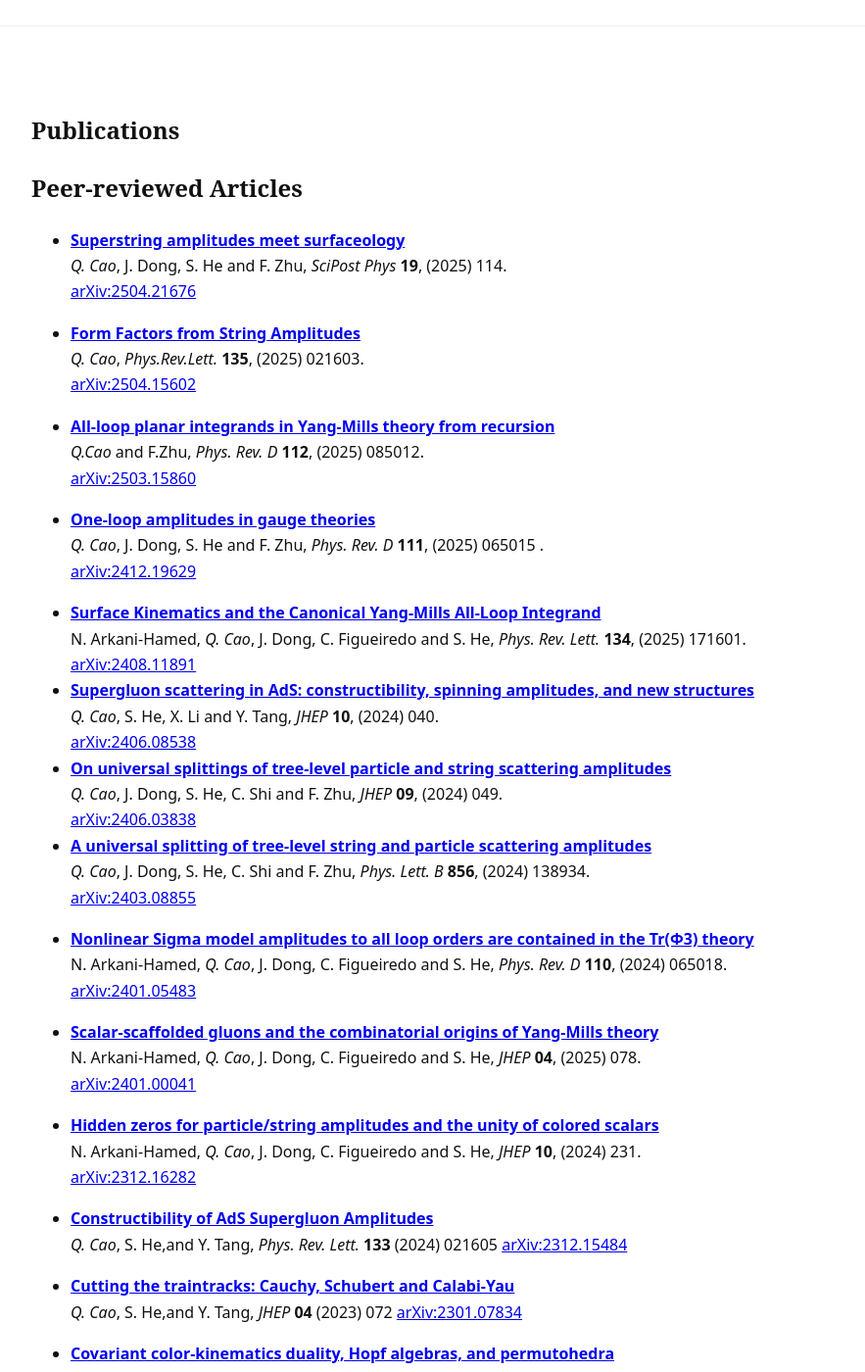
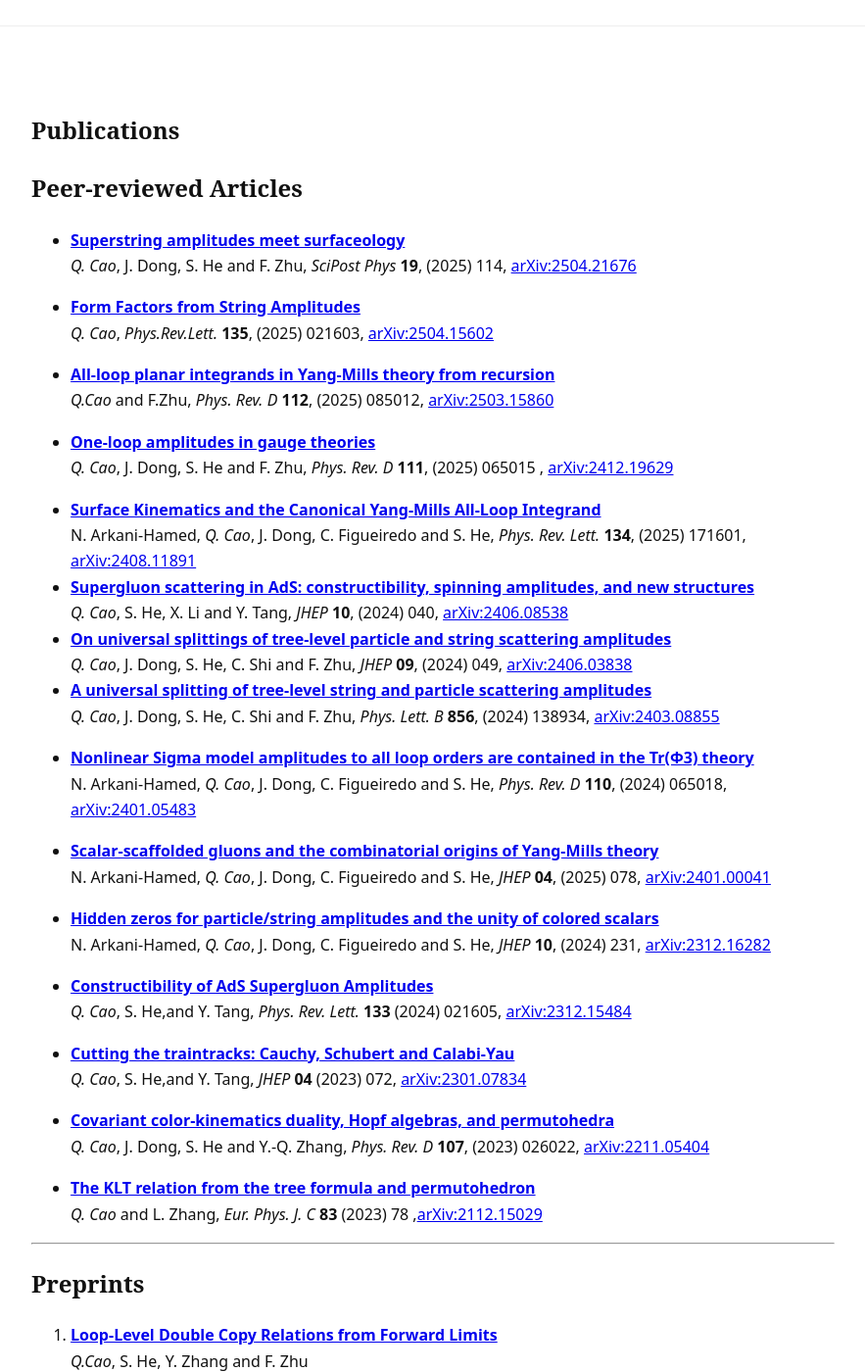
Before and after one commit to QuantumQ1/quantumq1.github.io, a Jekyll site: the page built from publications.md, in a window 1280 px wide and 1400 px high, scrolled down 195 px. Shown: the whole window at 98% size, without its empty margins (198-1081 px from the left). Built offline with Jekyll 4.4.1, drawn with Linux system fonts in a browser that asks for light colours; some of the changed text lies outside the part shown.

Commit message:
Update publications.md

```diff
--- a/publications.md
+++ b/publications.md
@@ -10,88 +10,73 @@ title: Publications
 - **[Superstring amplitudes meet
 surfaceology](https://scipost.org/10.21468/SciPostPhys.19.4.114)**
    *Q. Cao*, J. Dong, S. He and F. Zhu,
-   *SciPost Phys* **19**, (2025) 114.
-   [arXiv:2504.21676](https://arxiv.org/abs/2504.21676)
+   *SciPost Phys* **19**, (2025) 114, [arXiv:2504.21676](https://arxiv.org/abs/2504.21676)
 
 - **[Form Factors from String Amplitudes](https://journals.aps.org/prl/abstract/10.1103/svb5-mhpc)**
    *Q. Cao*,
-   *Phys.Rev.Lett.* **135**, (2025) 021603.
-   [arXiv:2504.15602](https://arxiv.org/abs/2504.15602)
+   *Phys.Rev.Lett.* **135**, (2025) 021603,  [arXiv:2504.15602](https://arxiv.org/abs/2504.15602)
 
 - **[All-loop planar integrands in Yang-Mills theory
 from recursion](https://journals.aps.org/prd/abstract/10.1103/prxt-x26h)**
    *Q.Cao* and F.Zhu,
-   *Phys. Rev. D* **112**, (2025) 085012.
-   [arXiv:2503.15860](https://arxiv.org/abs/2503.15860)
+   *Phys. Rev. D* **112**, (2025) 085012, [arXiv:2503.15860](https://arxiv.org/abs/2503.15860)
 
 - **[One-loop amplitudes in gauge
 theories](https://journals.aps.org/prd/abstract/10.1103/PhysRevD.111.065015)**
    *Q. Cao*, J. Dong, S. He and F. Zhu,
-   *Phys. Rev. D* **111**, (2025) 065015  .
-   [arXiv:2412.19629](https://arxiv.org/abs/2412.19629)
+   *Phys. Rev. D* **111**, (2025) 065015 , [arXiv:2412.19629](https://arxiv.org/abs/2412.19629)
 
 - **[Surface
 Kinematics and the Canonical Yang-Mills All-Loop Integrand](https://journals.aps.org/prl/abstract/10.1103/PhysRevLett.134.171601)**
    N. Arkani-Hamed, *Q. Cao*, J. Dong, C. Figueiredo and S. He,
-   *Phys. Rev. Lett.* **134**, (2025) 171601.
-   [arXiv:2408.11891](https://arxiv.org/abs/2408.11891)
+   *Phys. Rev. Lett.* **134**, (2025) 171601, [arXiv:2408.11891](https://arxiv.org/abs/2408.11891)
 - **[Supergluon scattering in AdS:
 constructibility, spinning amplitudes, and new structures](https://link.springer.com/article/10.1007/JHEP10(2024)040)**
    *Q. Cao*, S. He, X. Li and Y. Tang,
-   *JHEP* **10**, (2024) 040.
-   [arXiv:2406.08538](https://arxiv.org/abs/2406.08538)
+   *JHEP* **10**, (2024) 040, [arXiv:2406.08538](https://arxiv.org/abs/2406.08538)
 - **[On universal splittings of
 tree-level particle and string scattering amplitudes](https://link.springer.com/article/10.1007/JHEP09(2024)049)**
    *Q. Cao*, J. Dong, S. He, C. Shi and F. Zhu,
-   *JHEP* **09**, (2024) 049.
-   [arXiv:2406.03838](https://arxiv.org/abs/2406.03838)
+   *JHEP* **09**, (2024) 049, [arXiv:2406.03838](https://arxiv.org/abs/2406.03838)
 - **[A universal splitting of tree-level
 string and particle scattering amplitudes](https://doi.org/10.1016/j.physletb.2024.138934)**
    *Q. Cao*, J. Dong, S. He, C. Shi and F. Zhu,
-   *Phys. Lett. B* **856**, (2024) 138934.
-   [arXiv:2403.08855](https://arxiv.org/abs/2403.08855)
+   *Phys. Lett. B* **856**, (2024) 138934, [arXiv:2403.08855](https://arxiv.org/abs/2403.08855)
 - **[Nonlinear Sigma model amplitudes to all loop orders are contained in
 the Tr(Φ3) theory](https://journals.aps.org/prd/abstract/10.1103/PhysRevD.110.065018)**
    N. Arkani-Hamed, *Q. Cao*, J. Dong, C. Figueiredo and S. He,
-   *Phys. Rev. D* **110**, (2024) 065018.
-   [arXiv:2401.05483](https://arxiv.org/abs/2401.05483)
+   *Phys. Rev. D* **110**, (2024) 065018, [arXiv:2401.05483](https://arxiv.org/abs/2401.05483)
 
 - **[Scalar-scaffolded gluons and the combinatorial origins of Yang-Mills
 theory](https://link.springer.com/article/10.1007/JHEP04(2025)078)**
    N. Arkani-Hamed, *Q. Cao*, J. Dong, C. Figueiredo and S. He,
-   *JHEP* **04**, (2025) 078.
-   [arXiv:2401.00041](https://arxiv.org/abs/2401.00041)
+   *JHEP* **04**, (2025) 078, [arXiv:2401.00041](https://arxiv.org/abs/2401.00041)
 
 - **[Hidden
 zeros for particle/string amplitudes and the unity of colored scalars](https://link.springer.com/article/10.1007/JHEP10(2024)231)**
    N. Arkani-Hamed, *Q. Cao*, J. Dong, C. Figueiredo and S. He,
-   *JHEP* **10**, (2024) 231.
-   [arXiv:2312.16282](https://arxiv.org/abs/2312.16282)
+   *JHEP* **10**, (2024) 231, [arXiv:2312.16282](https://arxiv.org/abs/2312.16282)
 
 
 - **[Constructibility of AdS Supergluon
 Amplitudes](https://doi.org/10.1103/PhysRevLett.133.021605)**
    *Q. Cao*, S. He,and Y. Tang,
-   *Phys. Rev. Lett.* **133** (2024) 021605
-   [arXiv:2312.15484](https://arxiv.org/abs/2312.15484)
+   *Phys. Rev. Lett.* **133** (2024) 021605, [arXiv:2312.15484](https://arxiv.org/abs/2312.15484)
 
 - **[Cutting the traintracks: Cauchy, Schubert
 and Calabi-Yau](https://link.springer.com/article/10.1007/JHEP04(2023)072)**
    *Q. Cao*, S. He,and Y. Tang,
-   *JHEP* **04** (2023) 072
-   [arXiv:2301.07834](https://arxiv.org/abs/2301.07834)
+   *JHEP* **04** (2023) 072, [arXiv:2301.07834](https://arxiv.org/abs/2301.07834)
 
 - **[Covariant color-kinematics
 duality, Hopf algebras, and permutohedra](https://journals.aps.org/prd/abstract/10.1103/PhysRevD.107.026022)**
    *Q. Cao*, J. Dong, S. He and Y.-Q. Zhang,
-   *Phys. Rev. D* **107**, (2023) 026022.
-   [arXiv:2211.05404](https://arxiv.org/abs/2211.05404)
+   *Phys. Rev. D* **107**, (2023) 026022, [arXiv:2211.05404](https://arxiv.org/abs/2211.05404)
 
 - **[The KLT relation from the tree formula and
 permutohedron](https://link.springer.com/article/10.1140/epjc/s10052-022-11168-1)**
    *Q. Cao* and L. Zhang,
-   *Eur. Phys. J. C* **83** (2023) 78
-   [arXiv:2112.15029](https://arxiv.org/abs/2112.15029)
+   *Eur. Phys. J. C* **83** (2023) 78 ,[arXiv:2112.15029](https://arxiv.org/abs/2112.15029)
 
 ---
 
```
